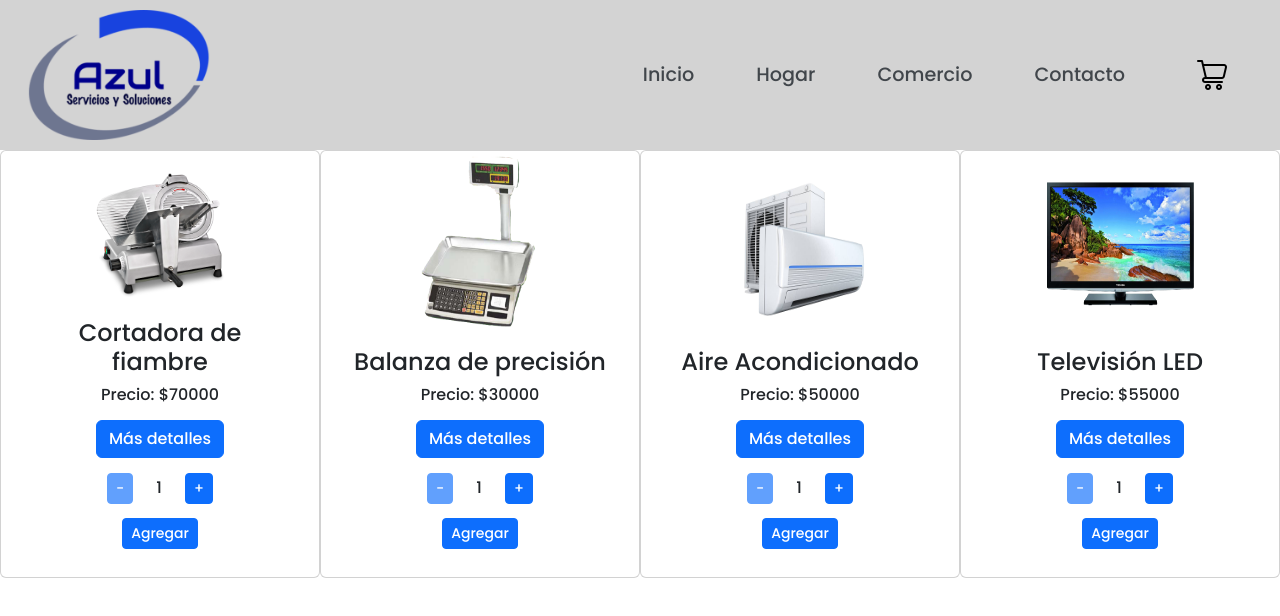
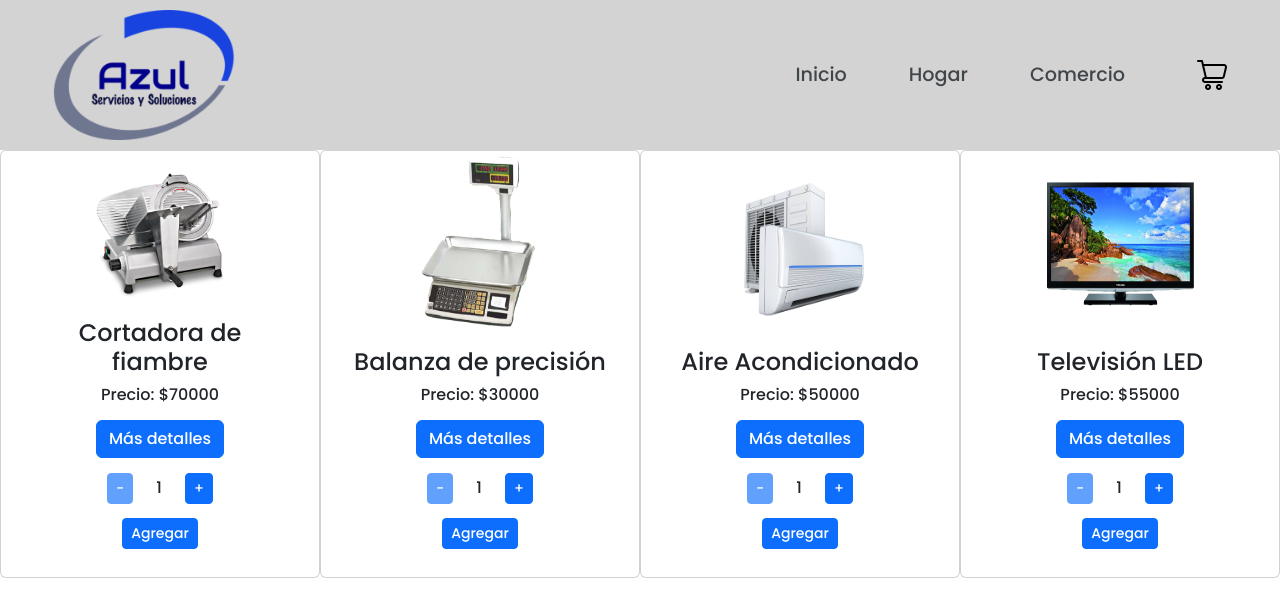
Before and after one commit to Nicetastic/REACT, a React (Create React App) app: page / in a window 1280 px wide. Shown: the top 616 px of the page. Built offline with nearby package versions, Linux system fonts and the light colour scheme.

Commit message:
Pre Entrega

```diff
--- a/src/components/Item/Item.jsx
+++ b/src/components/Item/Item.jsx
@@ -1,6 +1,7 @@
 import React from 'react'
 import "./Item.css"
 import ItemCount from '../ItemCount/ItemCount'
+import { Link } from 'react-router-dom'
 
 const Item = ({info}) => {
 
@@ -14,7 +15,7 @@ const Item = ({info}) => {
       <div className="card-body">
         <h4 className="card-title">{info.title}</h4>
         <h6>Precio: {info.precio}</h6>
-        <a href="#" className="btn btn-primary">Más detalles</a>
+        <Link to={`/item/${info.id}`} className="btn btn-primary">Más detalles</Link>
         <ItemCount initial={1} stock={7} onAdd={onAdd} />
       </div>
     </div>
--- a/src/components/NavBar/NavBar.jsx
+++ b/src/components/NavBar/NavBar.jsx
@@ -7,19 +7,16 @@ import { NavLink } from 'react-router-dom'
 const NavBar = () => {
   return (
     <div className='contenedor-menu container-xxl'>
-      <img src={Logo} alt="logo" className='logoAzul'/>
+      <NavLink className="carrito" to="/"><img src={Logo} alt="logo" className='logoAzul'/></NavLink>
       <ul className="nav">
         <li className="nav-item">
           <NavLink className="nav-link" to="/">Inicio</NavLink>
         </li>
         <li className="nav-item">
-          <NavLink className="nav-link" to="/category/:id">Hogar</NavLink>
+          <NavLink className="nav-link" to="/category/Hogar">Hogar</NavLink>
         </li>
         <li className="nav-item">
-          <NavLink className="nav-link" to="/category/:id">Comercio</NavLink>
-        </li>
-        <li className="nav-item">
-          <NavLink className="nav-link" to="/item/:id">Contacto</NavLink>
+          <NavLink className="nav-link" to="/category/Comercio">Comercio</NavLink>
         </li>
         <li>
           <NavLink className="carrito" to="/"><CartWidget /></NavLink>
```
